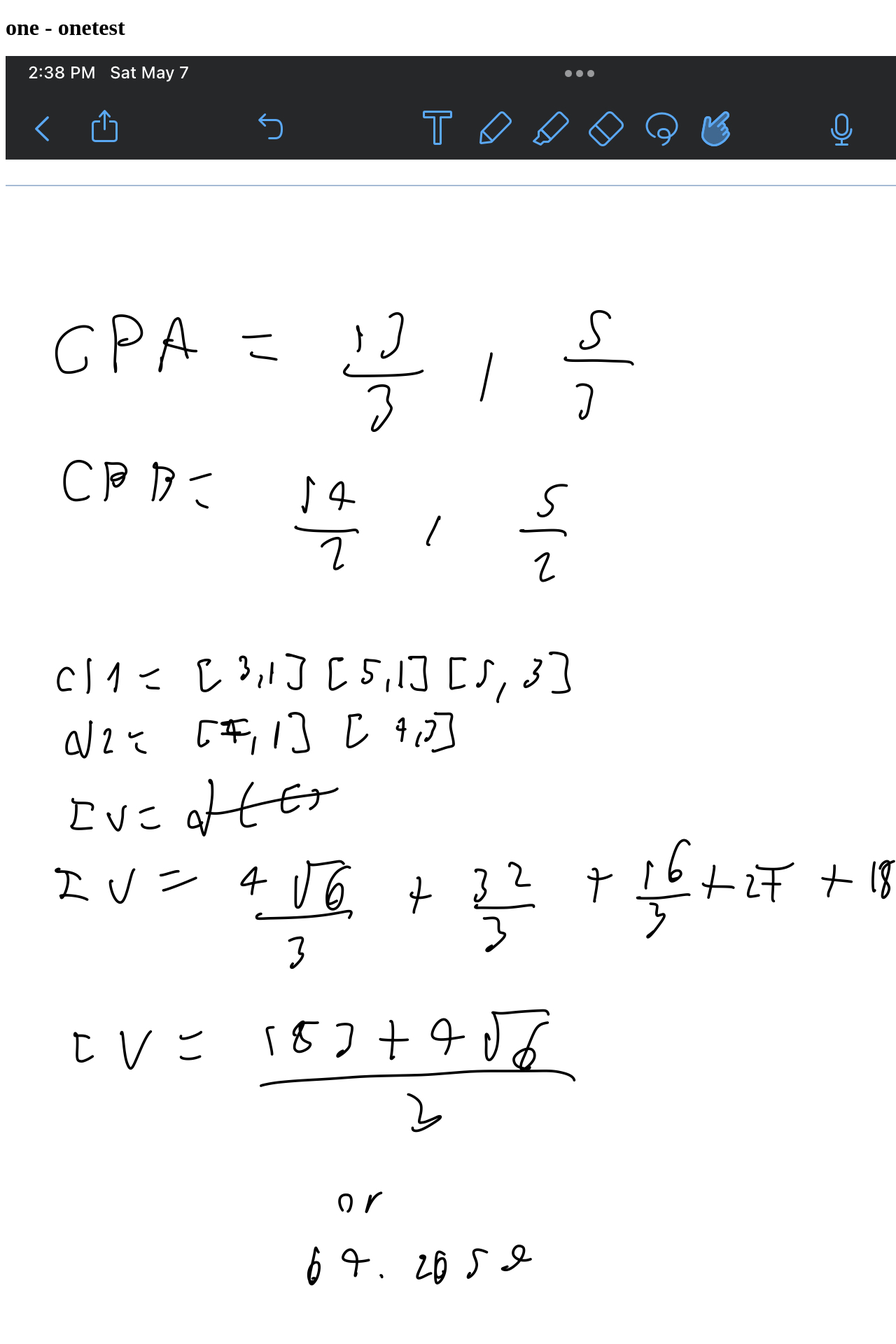
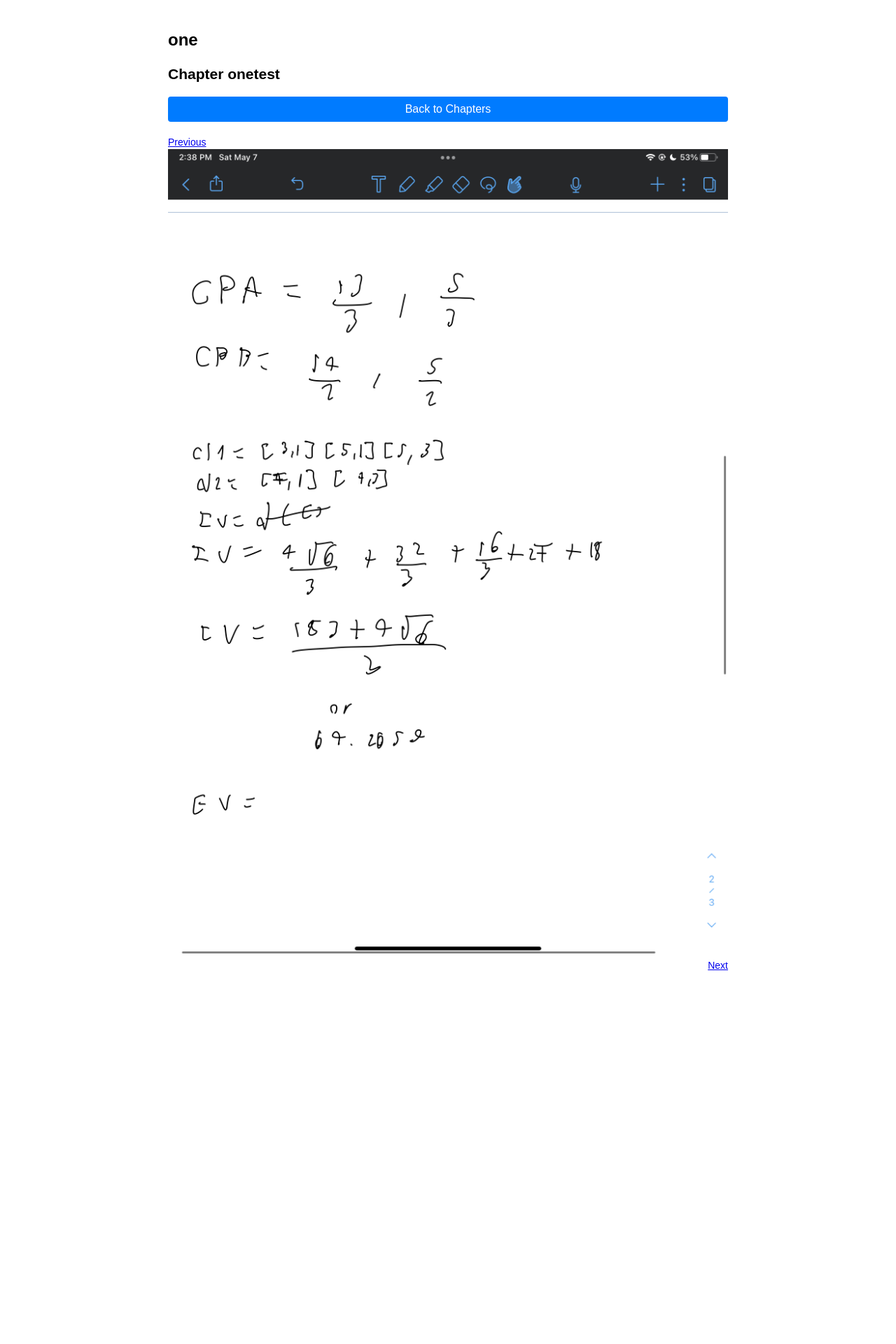
Before and after one commit to alb-ctrl/readManga, a Flask app: page /one/onetest/ in a window 1280 px wide; the page is wider, and only the part inside the window is pictured. Shown: the top 1920 px of that part at 70% size. After the commit the page ends 1386 px from the top of that part, so only its background shows below. Run offline with Flask 3, Linux system fonts and the light colour scheme.

Commit message:
working 2

```diff
--- a/app.py
+++ b/app.py
@@ -1,7 +1,8 @@
-from flask import Flask, render_template, abort, send_from_directory
+from flask import Flask, render_template, abort, send_from_directory, request
 import os
 
 app = Flask(__name__)
+app.static_folder = 'static'
 
 manga_folder = './static/manga'
 
@@ -24,7 +25,17 @@ def read(manga, chapter):
     if not os.path.exists(chapter_path):
         abort(404)
     pages = sorted(os.listdir(chapter_path))
-    return render_template('read.html', manga=manga, chapter=chapter, pages=pages)
+     # get the current page from the query parameters
+    page = request.args.get('page', pages[0])
+
+    # find the index of the current page in the list of pages
+    current_page_index = pages.index(page)
+
+    # set the previous and next pages
+    prev_page = pages[current_page_index - 1] if current_page_index > 0 else None
+    next_page = pages[current_page_index + 1] if current_page_index < len(pages) - 1 else None
+
+    return render_template('read.html', manga=manga, chapter=chapter, pages=pages,page=page, prev_page=prev_page, next_page=next_page)
 
 @app.route('/<manga>/<chapter>/<page>')
 def get_page(manga, chapter, page):
--- /dev/null
+++ b/static/css/style.css
@@ -0,0 +1,72 @@
+body {
+    margin: 0;
+    padding: 0;
+    background-color: #fff;
+    font-family: Arial, sans-serif;
+    font-size: 14px;
+    line-height: 1.4;
+}
+
+h1 {
+    margin: 20px 0 10px;
+    font-size: 24px;
+    font-weight: bold;
+}
+
+.container {
+    max-width: 800px;
+    margin: 0 auto;
+    padding: 20px;
+}
+
+.page {
+    text-align: center;
+    margin: 20px auto;
+}
+
+.page img {
+    max-width: 100%;
+}
+
+.previous {
+    float: left;
+}
+
+.next {
+    float: right;
+}
+
+.back {
+    display: block;
+    margin-top: 20px;
+}
+
+.back-button {
+  display: block;
+  margin-bottom: 20px;
+  color: #fff;
+  background-color: #007bff;
+  border-color: #007bff;
+  border-radius: .25rem;
+  padding: .375rem .75rem;
+  font-size: 1rem;
+  line-height: 1.5;
+  text-align: center;
+  text-decoration: none;
+  cursor: pointer;
+}
+
+.back-button:hover {
+  background-color: #0069d9;
+  border-color: #0062cc;
+}
+
+.back-button:active {
+  background-color: #0062cc;
+  border-color: #005cbf;
+}
+
+.back-button:focus {
+  box-shadow: 0 0 0 .2rem rgba(0,123,255,.5);
+  outline: 0;
+}
--- a/templates/chapters.html
+++ b/templates/chapters.html
@@ -2,10 +2,13 @@
 <html>
 <head>
     <title>Manga Reader - {{ manga }}</title>
+    <link rel="stylesheet" href="{{ url_for('static', filename='css/style.css') }}">
+
 </head>
 <body>
     <h1>{{ manga }}</h1>
     <h2>Chapters:</h2>
+    <a href="{{ url_for('index') }}" class="back-button">Back to main page</a>
     <ul>
         {% for chapter in chapters %}
         <li><a href="{{ chapter }}">{{ chapter }}</a></li>
--- a/templates/read.html
+++ b/templates/read.html
@@ -1,12 +1,19 @@
-<!doctype html>
+<!DOCTYPE html>
 <html>
 <head>
-    <title>Manga Reader - {{ manga }} - {{ chapter }}</title>
+    <title>Read Manga</title>
+    <link rel="stylesheet" type="text/css" href="{{ url_for('static', filename='css/style.css') }}">
 </head>
 <body>
-    <h1>{{ manga }} - {{ chapter }}</h1>
-    {% for page in pages %}
-    <img src="{{ url_for('get_page', manga=manga, chapter=chapter, page=page) }}" alt="{{ page }}">
-    {% endfor %}
+    <div class="container">
+        <h1>{{ manga }}</h1>
+        <h2>Chapter {{ chapter }}</h2>
+	<a href="{{ url_for('list_chapters', manga=manga) }}" class="back-button">Back to Chapters</a>
+        <div class="page">
+            <a href="{{ url_for('read', manga=manga, chapter=chapter, page=prev_page) }}" class="previous">Previous</a>
+            <img src="{{ url_for('static', filename='manga/'+manga+'/'+chapter+'/'+page) }}" alt="{{ page }}" />
+            <a href="{{ url_for('read', manga=manga, chapter=chapter, page=next_page) }}" class="next">Next</a>
+        </div>
+    </div>
 </body>
 </html>
```
Also changed, not shown: README.md (added).
